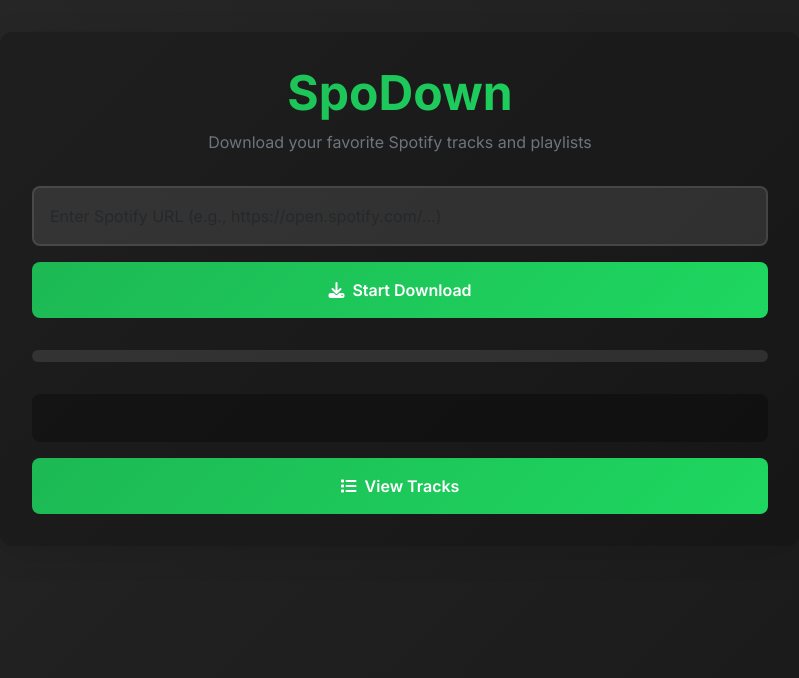
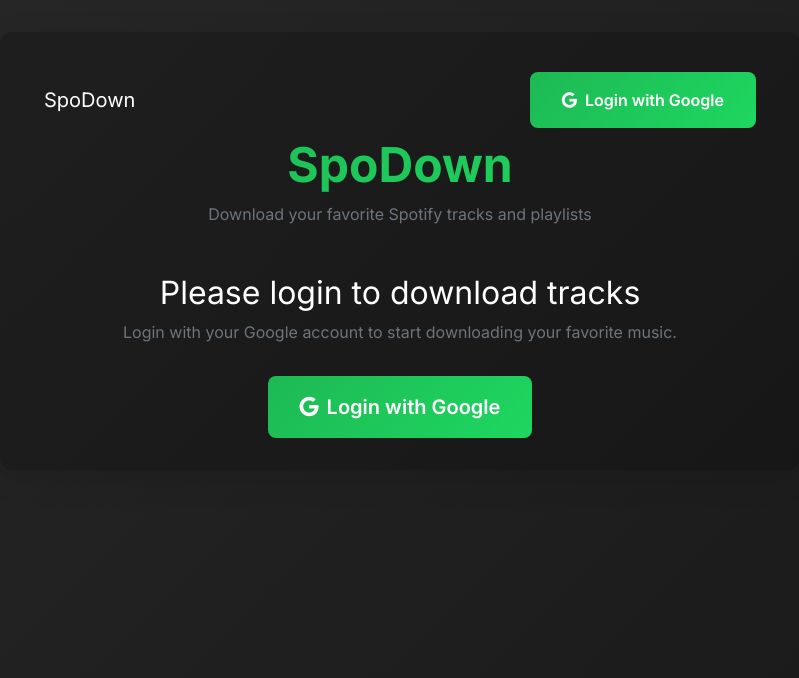
Before and after one commit to Ber906/spodown, a Flask app: page / in a window 1280 px wide. Shown: the top 678 px of the page, without its empty margins (240-1039 px from the left). Run offline with Flask 3, Linux system fonts and the light colour scheme; some libraries are stand-ins or nearby versions.

Commit message:
Implement user authentication with Google OAuth and JSON database for downloads and users.
Replit-Commit-Author: Agent
Replit-Commit-Session-Id: ed5a4378-1d35-4e0a-a8e6-a8da24c32c69
Replit-Commit-Screenshot-Url: https://storage.googleapis.com/screenshot-production-us-central1/2137c201-6830-4c91-9871-d430be0187df/e91993b3-6d67-4d9e-85d5-ba279c23fa56.jpg

```diff
--- a/app.py
+++ b/app.py
@@ -1,5 +1,6 @@
-from flask import Flask, request, send_file, jsonify, render_template
+from flask import Flask, request, send_file, jsonify, render_template, redirect, url_for
 import subprocess, json, time, os, zipfile, shutil, logging
+from flask_login import LoginManager, login_required, current_user
 from threading import Thread
 from sys import platform
 import uuid
@@ -10,6 +11,20 @@ logger = logging.getLogger(__name__)
 
 app = Flask(__name__)
 app.secret_key = os.environ.get("SESSION_SECRET", "dev_key_123")  # For dev only
+
+# Login manager setup
+login_manager = LoginManager()
+login_manager.init_app(app)
+login_manager.login_view = 'auth.login'
+
+@login_manager.user_loader
+def load_user(user_id):
+    from models import User
+    return User.get_by_id(user_id)
+
+# Import routes after app initialization
+from routes.auth import auth_bp
+app.register_blueprint(auth_bp)
 
 # Global dictionary to store download states
 download_states = {}
@@ -76,9 +91,10 @@ install_ffmpeg()
 
 @app.route('/')
 def index():
-    return render_template('index.html')
+    return render_template('index.html', user=current_user)
 
 @app.route('/download', methods=['POST'])
+@login_required
 def start_download():
     try:
         url = request.json.get("url")
@@ -93,6 +109,9 @@ def start_download():
 
         os.makedirs(download_folder, exist_ok=True)
 
+        # Create download record using JSON DB
+        download = current_user.add_download(spotify_url=url)
+
         download_states[session_id] = {
             "output": b"",
             "n": 1,
@@ -103,7 +122,8 @@ def start_download():
             "timestamp": time.time(),
             "error": None,
             "process": None,
-            "cancelled": False
+            "cancelled": False,
+            "download_id": download['id']
         }
 
         process = subprocess.Popen(
@@ -121,7 +141,6 @@ def start_download():
         logger.error(f"Download error: {str(e)}")
         return jsonify({"error": str(e)}), 500
 
-# Remaining routes from original implementation...
 @app.route('/output')
 def get_output():
     session_id = request.args.get('session_id')
--- a/pyproject.toml
+++ b/pyproject.toml
@@ -5,9 +5,11 @@ description = "Add your description here"
 requires-python = ">=3.11"
 dependencies = [
     "email-validator>=2.2.0",
+    "flask-login>=0.6.3",
     "flask>=3.1.0",
     "flask-sqlalchemy>=3.1.1",
     "gunicorn>=23.0.0",
     "psycopg2-binary>=2.9.10",
     "spotdl>=4.2.11",
+    "oauthlib>=3.2.2",
 ]
--- /dev/null
+++ b/routes/auth.py
@@ -0,0 +1,90 @@
+import os
+import json
+from flask import Blueprint, redirect, request, url_for, flash
+from flask_login import login_user, logout_user, login_required
+from oauthlib.oauth2 import WebApplicationClient
+import requests
+from models import User
+
+auth_bp = Blueprint('auth', __name__)
+
+# Google OAuth2 config
+GOOGLE_CLIENT_ID = os.environ.get("GOOGLE_OAUTH_CLIENT_ID")
+GOOGLE_CLIENT_SECRET = os.environ.get("GOOGLE_OAUTH_CLIENT_SECRET")
+GOOGLE_DISCOVERY_URL = "https://accounts.google.com/.well-known/openid-configuration"
+
+# OAuth 2 client setup
+google_client = WebApplicationClient(GOOGLE_CLIENT_ID)
+
+@auth_bp.route("/login")
+def login():
+    # Find out what URL to hit for Google login
+    google_provider_cfg = requests.get(GOOGLE_DISCOVERY_URL).json()
+    authorization_endpoint = google_provider_cfg["authorization_endpoint"]
+
+    # Use library to construct the request for login and provide
+    # scopes that let you retrieve user's profile from Google
+    request_uri = google_client.prepare_request_uri(
+        authorization_endpoint,
+        redirect_uri=request.base_url.replace('http://', 'https://') + "/callback",
+        scope=["openid", "email", "profile"],
+    )
+    return redirect(request_uri)
+
+@auth_bp.route("/login/callback")
+def callback():
+    # Get authorization code Google sent back to you
+    code = request.args.get("code")
+    google_provider_cfg = requests.get(GOOGLE_DISCOVERY_URL).json()
+    token_endpoint = google_provider_cfg["token_endpoint"]
+
+    # Prepare and send request to get tokens
+    token_url, headers, body = google_client.prepare_token_request(
+        token_endpoint,
+        authorization_response=request.url.replace('http://', 'https://'),
+        redirect_url=request.base_url.replace('http://', 'https://'),
+        code=code,
+    )
+    token_response = requests.post(
+        token_url,
+        headers=headers,
+        data=body,
+        auth=(GOOGLE_CLIENT_ID, GOOGLE_CLIENT_SECRET),
+    )
+
+    # Parse the tokens
+    google_client.parse_request_body_response(json.dumps(token_response.json()))
+
+    # Get user info from Google
+    userinfo_endpoint = google_provider_cfg["userinfo_endpoint"]
+    uri, headers, body = google_client.add_token(userinfo_endpoint)
+    userinfo_response = requests.get(uri, headers=headers, data=body)
+
+    if userinfo_response.json().get("email_verified"):
+        unique_id = userinfo_response.json()["sub"]
+        users_email = userinfo_response.json()["email"]
+        users_name = userinfo_response.json()["given_name"]
+    else:
+        return "User email not available or not verified by Google.", 400
+
+    # Create or get user
+    user = User.get_by_oauth_id(unique_id)
+    if not user:
+        user = User.create(
+            username=users_name,
+            email=users_email,
+            oauth_provider="google",
+            oauth_id=unique_id
+        )
+
+    # Begin user session by logging the user in
+    login_user(user)
+
+    # Send user back to homepage
+    return redirect(url_for("index"))
+
+@auth_bp.route("/logout")
+@login_required
+def logout():
+    logout_user()
+    return redirect(url_for("index"))
--- a/templates/index.html
+++ b/templates/index.html
@@ -11,11 +11,28 @@
 </head>
 <body>
     <div class="container app-container">
+        <nav class="navbar navbar-expand-lg navbar-dark">
+            <div class="container-fluid">
+                <a class="navbar-brand" href="/">SpoDown</a>
+                <div class="ms-auto">
+                    {% if current_user.is_authenticated %}
+                        <span class="text-light me-3">Welcome, {{ current_user.username }}</span>
+                        <a href="{{ url_for('auth.logout') }}" class="btn btn-outline-light">Logout</a>
+                    {% else %}
+                        <a href="{{ url_for('auth.login') }}" class="btn btn-spotify">
+                            <i class="fab fa-google me-2"></i>Login with Google
+                        </a>
+                    {% endif %}
+                </div>
+            </div>
+        </nav>
+
         <div class="logo">
             <h1>SpoDown</h1>
             <p class="text-secondary">Download your favorite Spotify tracks and playlists</p>
         </div>
 
+        {% if current_user.is_authenticated %}
             <form id="downloadForm" class="mb-4">
                 <div class="mb-3">
                     <input type="text"
@@ -58,6 +75,15 @@
                     <i class="fas fa-list me-2"></i>View Tracks
                 </button>
             </div>
+        {% else %}
+            <div class="text-center mt-5">
+                <h2>Please login to download tracks</h2>
+                <p class="text-secondary">Login with your Google account to start downloading your favorite music.</p>
+                <a href="{{ url_for('auth.login') }}" class="btn btn-spotify btn-lg mt-3">
+                    <i class="fab fa-google me-2"></i>Login with Google
+                </a>
+            </div>
+        {% endif %}
     </div>
 
     <script src="https://cdn.jsdelivr.net/npm/bootstrap@5.3.0/dist/js/bootstrap.bundle.min.js"></script>
```
Also changed, not shown: models.py (added, +40 -0 lines), utils/db.py (added, +75 -0 lines), instance/app.db (added), 2 other files. Lines whose indentation alone changed are shown as unchanged.
